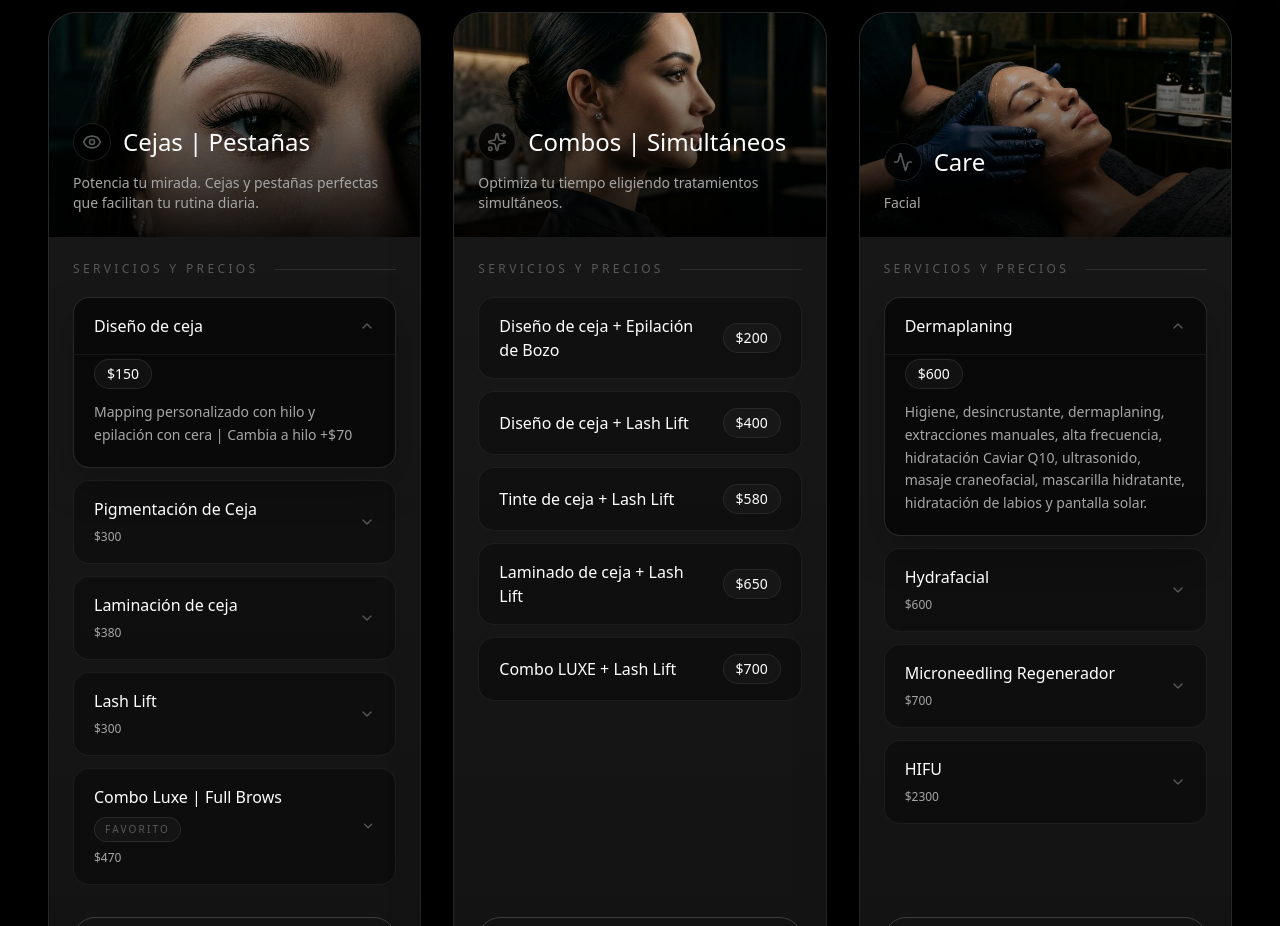
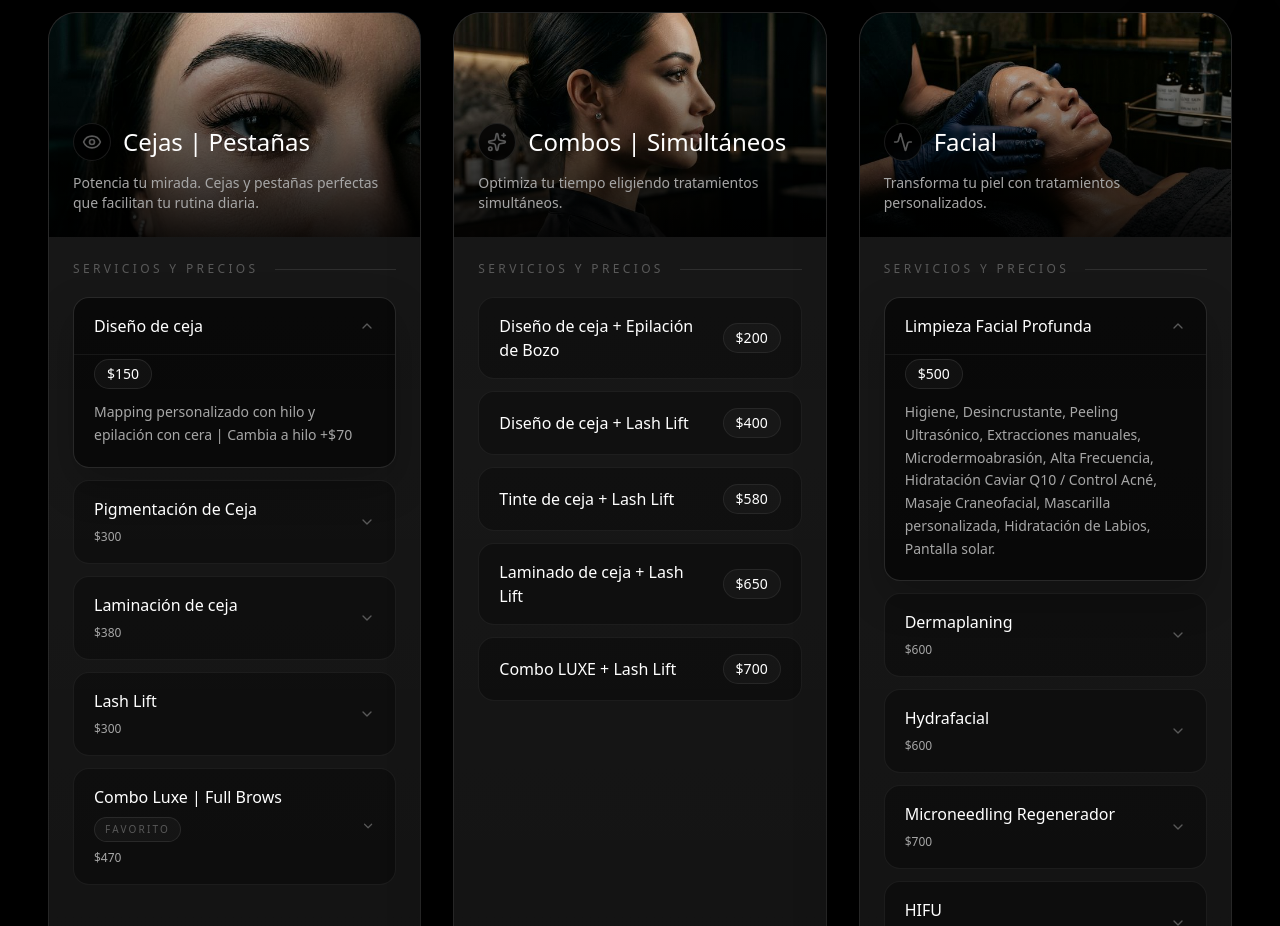
Before and after one commit to Biergemg/Luxe-Brows-SPA, a Next.js app: page / in a window 1280 px wide. Shown: the part 1520-2446 px from the top of the page. Built offline with nearby package versions, Linux system fonts and the light colour scheme; no server answers; a web font is replaced by a local one.

Commit message:
Add deep facial cleansing service

```diff
--- a/data/services.ts
+++ b/data/services.ts
@@ -32,11 +32,12 @@ export const serviceCategories: ServiceCategory[] = [
   },
   {
     id: "facial",
-    title: "Care",
-    description: "Facial",
+    title: "Facial",
+    description: "Transforma tu piel con tratamientos personalizados.",
     iconName: "Activity",
     imagePath: "/images/skin-tech.webp",
     services: [
+      { id: "limpieza-facial-profunda", name: "Limpieza Facial Profunda", description: "Higiene, Desincrustante, Peeling Ultrasónico, Extracciones manuales, Microdermoabrasión, Alta Frecuencia, Hidratación Caviar Q10 / Control Acné, Masaje Craneofacial, Mascarilla personalizada, Hidratación de Labios, Pantalla solar.", price: "$500" },
       { id: "dermaplaning", name: "Dermaplaning", description: "Higiene, desincrustante, dermaplaning, extracciones manuales, alta frecuencia, hidratación Caviar Q10, ultrasonido, masaje craneofacial, mascarilla hidratante, hidratación de labios y pantalla solar.", price: "$600" },
       { id: "hydrafacial", name: "Hydrafacial", description: "Higiene, desincrustante, peeling ultrasónico, hidrodermoabrasión, extracciones manuales, alta frecuencia, hidratación intensiva, masaje craneofacial, mascarilla hidratante, terapia LED, hidratación de labios y pantalla solar.", price: "$600" },
       { id: "microneedling", name: "Microneedling Regenerador", description: "Facial o Capilar.\nIncluye higiene, microdermoabrasión, microneedling con ampolleta Caviar Q10/Peptiage+, masaje craneofacial, terapia LED e hidratación de labios.", price: "$700" },
```
